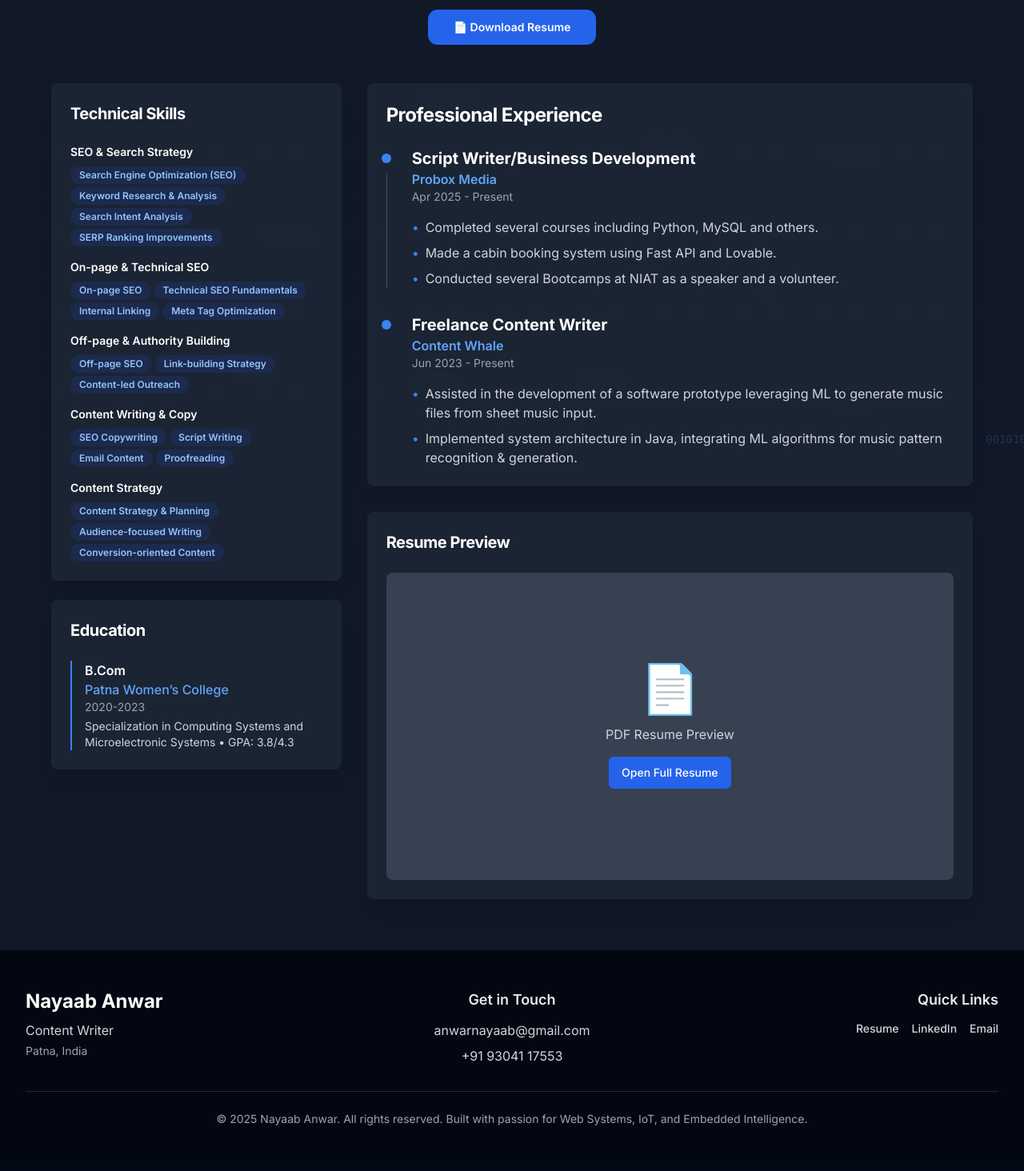
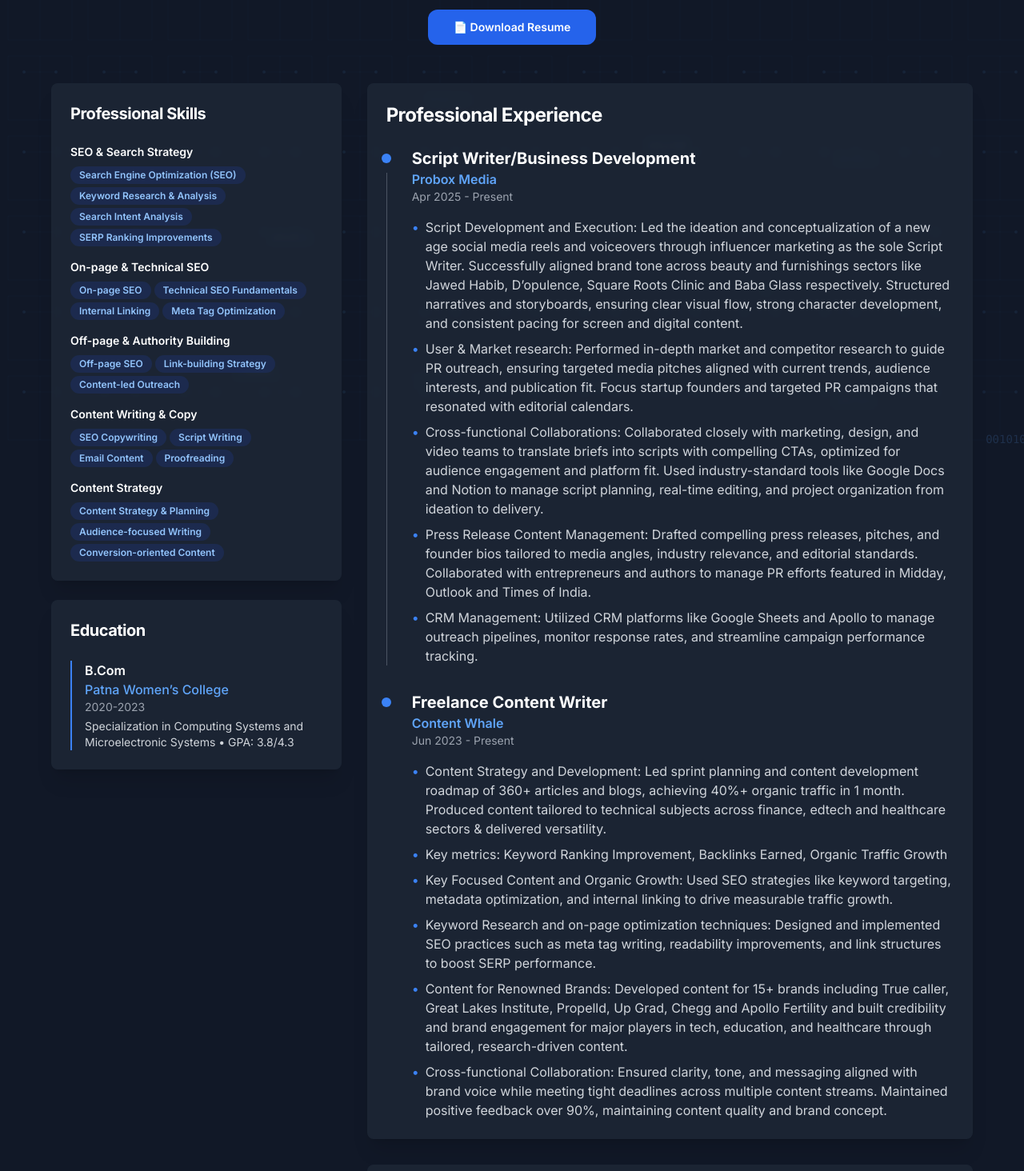
Before and after one commit to annansadr22/nayaabanwar, a React (Vite) app: page /resume in a window 1280 px wide. Shown: the part 240-1704 px from the top of the page at 80% size. Built offline with nearby package versions, Linux system fonts and the light colour scheme.

Commit message:
more chhhhhhh

```diff
--- a/src/pages/Resume.tsx
+++ b/src/pages/Resume.tsx
@@ -45,9 +45,16 @@ const Resume = () => {
       company: "Probox Media",
       period: "Apr 2025 - Present",
       achievements: [
-        "Completed several courses including Python, MySQL and others.",
-        "Made a cabin booking system using Fast API and Lovable.",
-        "Conducted several Bootcamps at NIAT as a speaker and a volunteer."
+        "Script Development and Execution: Led the ideation and conceptualization of a new age social media reels and voiceovers through influencer marketing as the sole Script Writer. Successfully aligned brand tone across beauty and furnishings sectors like Jawed Habib, D’opulence, Square Roots Clinic and Baba Glass respectively. Structured narratives and storyboards, ensuring clear visual flow, strong character development, and consistent pacing for screen and digital content.",
+
+        "User & Market research: Performed in-depth market and competitor research to guide PR outreach, ensuring targeted media pitches aligned with current trends, audience interests, and publication fit. Focus startup founders and targeted PR campaigns that resonated with editorial calendars.",
+
+        "Cross-functional Collaborations: Collaborated closely with marketing, design, and video teams to translate briefs into scripts with compelling CTAs, optimized for audience engagement and platform fit. Used industry-standard tools like Google Docs and Notion to manage script planning, real-time editing, and project organization from ideation to delivery.",
+
+        "Press Release Content Management: Drafted compelling press releases, pitches, and founder bios tailored to media angles, industry relevance, and editorial standards. Collaborated with entrepreneurs and authors to manage PR efforts featured in Midday, Outlook and Times of India.",
+
+        "CRM Management: Utilized CRM platforms like Google Sheets and Apollo to manage outreach pipelines, monitor response rates, and streamline campaign performance tracking."
+
       ]
     },
     {
@@ -55,8 +62,18 @@ const Resume = () => {
       company: "Content Whale",
       period: "Jun 2023 - Present",
       achievements: [
-        "Assisted in the development of a software prototype leveraging ML to generate music files from sheet music input.",
-        "Implemented system architecture in Java, integrating ML algorithms for music pattern recognition & generation."
+        "Content Strategy and Development: Led sprint planning and content development roadmap of 360+ articles and blogs, achieving 40%+ organic traffic in 1 month. Produced content tailored to technical subjects across finance, edtech and healthcare sectors & delivered versatility.",
+
+        "Key metrics: Keyword Ranking Improvement, Backlinks Earned, Organic Traffic Growth",
+
+        "Key Focused Content and Organic Growth: Used SEO strategies like keyword targeting, metadata optimization, and internal linking to drive measurable traffic growth.",
+
+        "Keyword Research and on-page optimization techniques: Designed and implemented SEO practices such as meta tag writing, readability improvements, and link structures to boost SERP performance.",
+
+        "Content for Renowned Brands: Developed content for 15+ brands including True caller, Great Lakes Institute, Propelld, Up Grad, Chegg and Apollo Fertility and built credibility and brand engagement for major players in tech, education, and healthcare through tailored, research-driven content.",
+
+        "Cross-functional Collaboration: Ensured clarity, tone, and messaging aligned with brand voice while meeting tight deadlines across multiple content streams. Maintained positive feedback over 90%, maintaining content quality and brand concept."
+
       ]
     }
   ];
@@ -103,7 +120,7 @@ const Resume = () => {
               {/* Skills */}
               <Card className="bg-white/80 dark:bg-gray-800/80 backdrop-blur-sm border-0 shadow-xl">
                 <CardHeader>
-                  <CardTitle className="text-xl font-bold text-gray-900 dark:text-white">Technical Skills</CardTitle>
+                  <CardTitle className="text-xl font-bold text-gray-900 dark:text-white">Professional Skills</CardTitle>
                 </CardHeader>
                 <CardContent className="space-y-4">
                   {Object.entries(skills).map(([category, items]) => (
```
